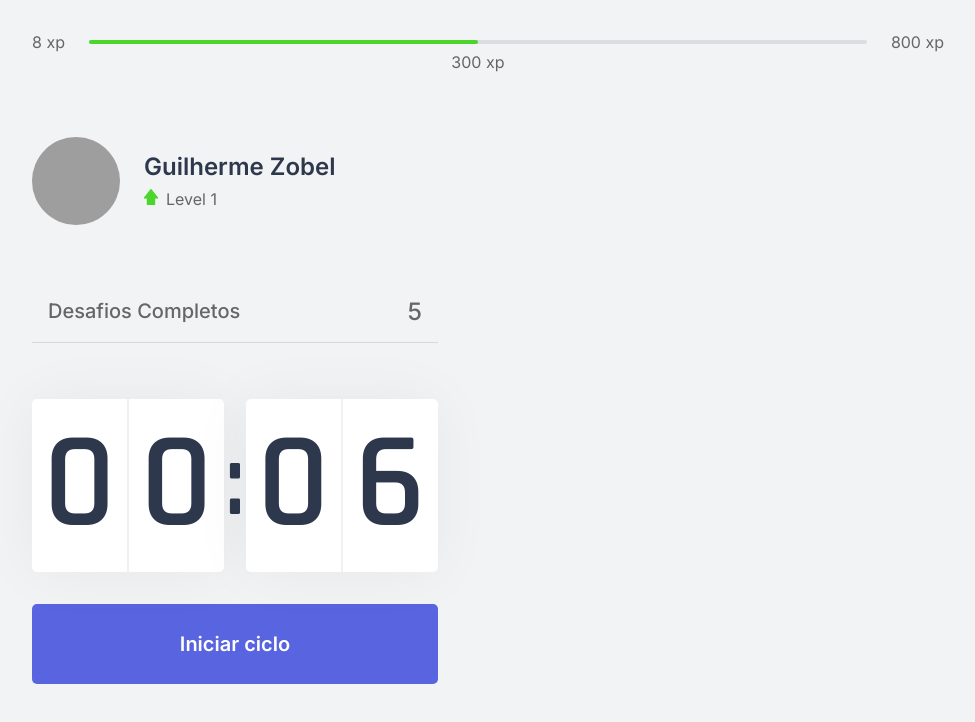
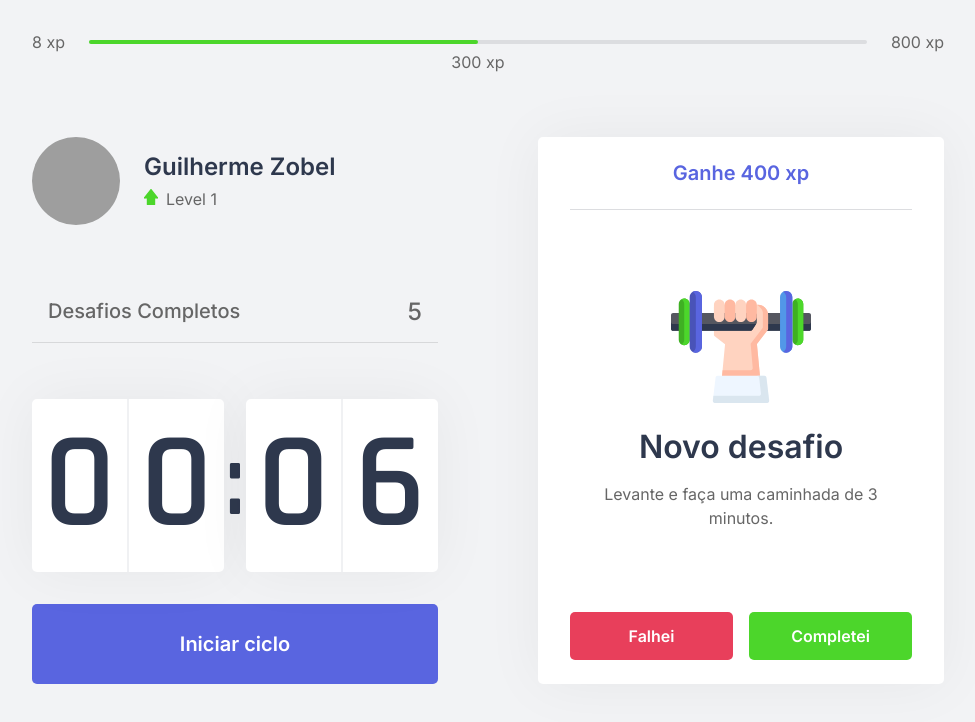
Before and after one commit to guilhermezobel/move.it-next, a Next.js app: page / in a window 1280 px wide. Shown: the top 722 px of the page, without its empty margins (152-1127 px from the left). Built offline with nearby package versions, Linux system fonts and the light colour scheme; grey boxes are pictures that could not be loaded.

Commit message:
feat: estrutura e estilização do componente ChallengeBox

```diff
--- /dev/null
+++ b/src/components/ChallengeBox.tsx
@@ -0,0 +1,45 @@
+import styles from '../styles/components/ChallengeBox.module.css';
+
+export function ChallengeBox() {
+  const hasActiveChallenge = true;
+
+  return (
+    <div className={styles.challengeBoxContainer}>
+      { hasActiveChallenge ? (
+        <div className={styles.challengeActive}>
+          <header>Ganhe 400 xp</header>
+
+          <main>
+            <img src="icons/body.svg" />
+            <strong>Novo desafio</strong>
+            <p>Levante e faça uma caminhada de 3 minutos.</p>
+          </main>
+
+          <footer>
+            <button
+              type="button"
+              className={styles.challengeFailedButton}
+            >
+              Falhei
+            </button>
+            <button
+              type="button"
+              className={styles.challengeSuccededButton}
+            >
+              Completei
+            </button>
+          </footer>
+
+        </div>
+      ) : (
+              <div className={styles.challengeNotActive}>
+              <strong>Finalize um ciclo para receber um desafio</strong>
+              <p>
+                <img src="icons/level-up.svg" alt="Level Up"/>
+                Avance de level completando desafios.
+              </p>
+            </div>
+      ) }
+    </div>
+  )
+}
--- a/src/pages/index.tsx
+++ b/src/pages/index.tsx
@@ -1,10 +1,13 @@
+import Head from 'next/head'
+
 import { ExperienceBar } from '@/components/ExperienceBar'
 import { Profile } from '@/components/Profile'
 import { Inter } from 'next/font/google'
-import styles from '../styles/pages/Home.module.css'
-import Head from 'next/head'
 import { CompletedChallenges } from '@/components/CompletedChallenges'
 import { Countdown } from '@/components/Countdown'
+import { ChallengeBox } from '@/components/ChallengeBox'
+
+import styles from '../styles/pages/Home.module.css'
 
 const inter = Inter({ subsets: ['latin'] })
 
@@ -24,7 +27,7 @@
           <Countdown />
         </div>
         <div>
-
+          <ChallengeBox />
         </div>
       </section>
     </div>
--- /dev/null
+++ b/src/styles/components/ChallengeBox.module.css
@@ -0,0 +1,111 @@
+.challengeBoxContainer {
+  height: 100%;
+
+  background-color: var(--white);
+  border-radius: 5px;
+  box-shadow: 0 0 60px rgba(0 , 0, 0, 0.05);
+  padding: 1.5rem 2rem;
+
+  display: flex;
+  flex-direction: column;
+  align-items: center;
+  justify-content: center;
+
+  text-align: center;
+}
+
+.challengeNotActive {
+  display: flex;
+  flex-direction: column;
+  align-items: center;
+}
+
+.challengeNotActive strong {
+  font-size: 1.5rem;
+  font-weight:  500;
+  line-height: 1.4;
+}
+
+.challengeNotActive p {
+  display: flex;
+  flex-direction: column;
+  align-items: center;
+  line-height: 1.4;
+  max-width: 70%;
+  margin-top: 3rem;
+}
+
+
+.challengeNotActive p img {
+  margin-bottom: 1rem;
+}
+
+.challengeActive {
+  height: 100%;
+  display: flex;
+  flex-direction: column;
+}
+
+
+.challengeActive header {
+  color: var(--blue);
+  font-weight: 600;
+  font-size: 1.25rem;
+  padding: 0 2rem 1.5rem;
+  border-bottom: 1px solid var(--gray-line);
+}
+
+.challengeActive main {
+  /* flex: 1 é para ocupar a altura máxima possível */
+  flex: 1;
+  display: flex;
+  flex-direction: column;
+  align-items: center;
+  justify-content: center;
+}
+
+.challengeActive main strong {
+  font-size:  2rem;
+  font-weight: 600;
+  color: var(--title);
+  margin: 1.5rem 0 1rem;
+}
+
+.challengeActive main p {
+  line-height: 1.5;
+}
+
+.challengeActive footer {
+  display: grid;
+  grid-template-columns: 1fr 1fr;
+  gap: 1rem;
+}
+
+.challengeActive footer button {
+  height: 3rem;
+  display: flex;
+  align-items: center;
+  justify-content: center;
+
+  border: 0;
+  border-radius: 5px;
+
+  color: var(--white);
+
+  font-size: 1rem;
+  font-weight: 600;
+
+  transition: filter 0.2s;
+}
+
+.challengeActive footer button.challengeFailedButton {
+  background: var(--red);
+}
+
+.challengeActive footer button.challengeSuccededButton {
+  background: var(--green);
+}
+
+.challengeActive footer button:hover {
+  filter: brightness(0.9);
+}
```
